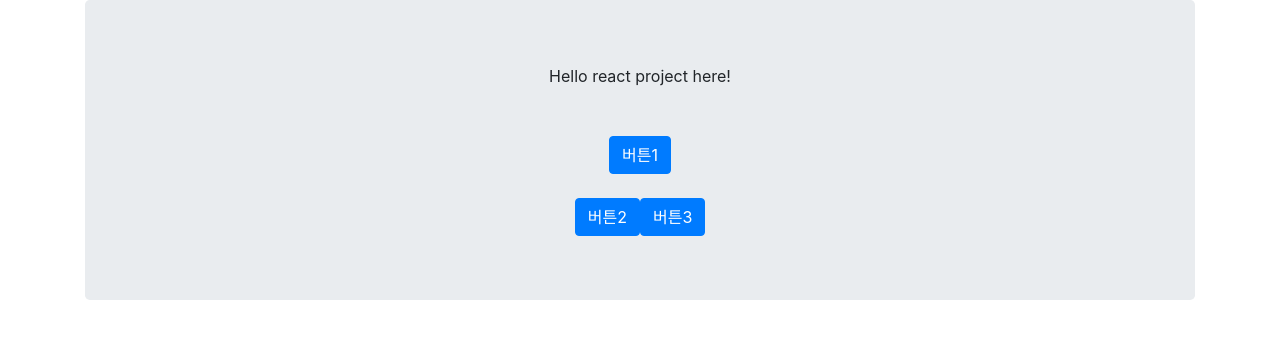
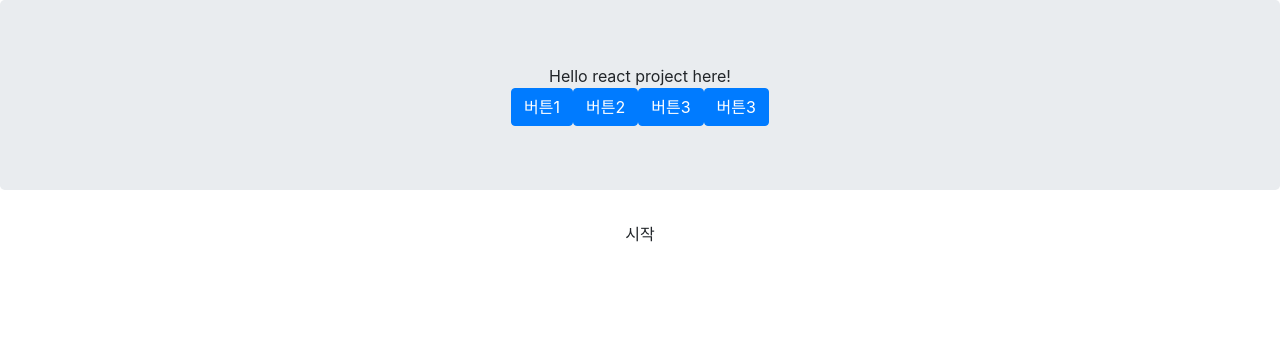
Before and after one commit to moonshot123/ex-react-app, a React (Create React App) app: page / in a window 1280 px wide. Shown: the top 338 px of the page. Built offline with nearby package versions, Linux system fonts and the light colour scheme.

Commit message:
2-commit

```diff
--- a/src/App.js
+++ b/src/App.js
@@ -1,25 +1,32 @@
 import React, { Component } from 'react';
 import './App.css';
-import { BrowserRouter, Route, Link } from 'react-router-dom'
+import { BrowserRouter as Router,Route, Link} from 'react-router-dom';
+import Main from './routers/Main'
+import Weather from './routers/Weather'
+import Sapce from './routers/Space'
+import Movie from './routers/Movie'
+
 
 class App extends Component {
   render() {
     return (
       <div className="App">
-        <div className="container MyComponent">
+        <Router>
+        <div className="">
         <div className="jumbotron">
-          Hello react project here!<br/><br/><br/>
-          <button type="button" className="btn btn-primary">
-            버튼1
-          </button><br/><br/>
-          <button type="button" className="btn btn-primary">
-            버튼2
-          </button>
-          <button type="button" className="btn btn-primary">
-            버튼3
-          </button>
+            Hello react project here!<br/>
+            <Link to ="/"><button type="button" className="btn btn-primary">버튼1</button></Link>
+            <Link to ="/weather"><button type="button" className="btn btn-primary">버튼2</button></Link>
+            <Link to ="/movie"><button type="button" className="btn btn-primary">버튼3</button></Link>
+            <Link to ="/space"><button type="button" className="btn btn-primary">버튼3</button></Link>
         </div>
-      </div>
+        <Route exact path='/'component={Main}/>
+        <Route path='/weather'component={Weather}/>
+        <Route path='/space'component={Sapce}/>
+        <Route path='/movie'component={Movie}/>
+        </div>
+
+        </Router>
       </div>
     );
   }
--- a/src/index.js
+++ b/src/index.js
@@ -5,6 +5,8 @@ import App from './App';
 import * as serviceWorker from './serviceWorker';
 import './include/bootstrap'//부트스트랩추가
 
+
+
 ReactDOM.render(<App />, document.getElementById('root'));
 
 // If you want your app to work offline and load faster, you can change
--- /dev/null
+++ b/src/routers/Main.js
@@ -0,0 +1,14 @@
+import React, {Component} from 'react'
+
+
+class Main extends Component{
+    render(){
+        return(
+<div>
+    시작
+</div>
+        )
+    }
+}
+
+export default Main
--- a/src/routers/Movie.js
+++ b/src/routers/Movie.js
@@ -4,7 +4,7 @@ class Movie extends Component{
     render(){
         return(
             <div>
-
+                영화
             </div>
         )
     }
--- a/src/routers/Space.js
+++ b/src/routers/Space.js
@@ -4,7 +4,7 @@ class Space extends Component{
     render(){
         return(
             <div>
-
+            우주
             </div>
         )
     }
--- a/src/routers/Weather.js
+++ b/src/routers/Weather.js
@@ -4,7 +4,7 @@ class Weather extends Component{
     render(){
         return(
             <div>
-
+날씨
             </div>
         )
     }
```
Also changed, not shown: src/routers/Main.css (added), src/routers/NotFound.js (added).
